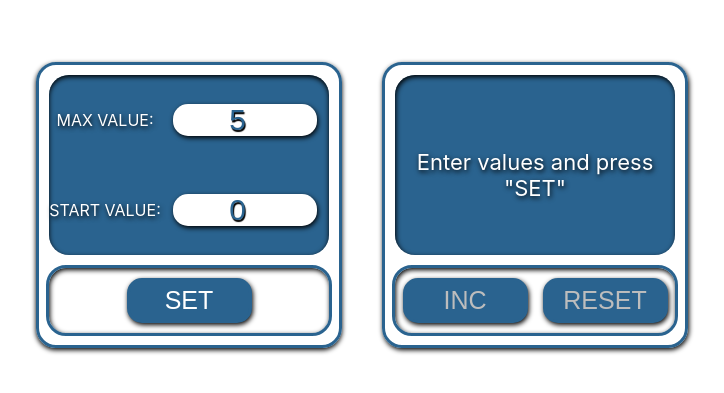
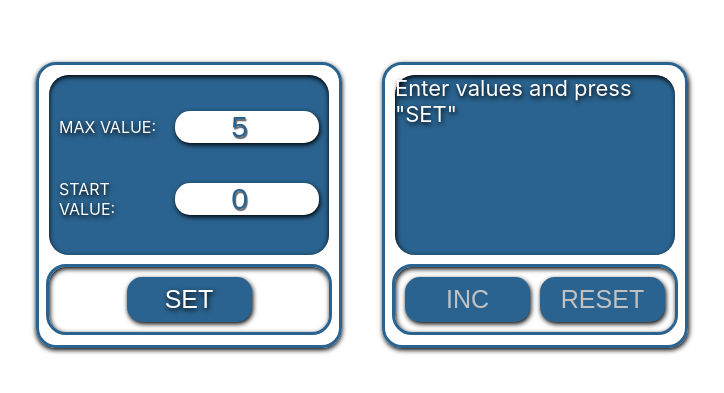
Before and after one commit to PasterZOOM/counter, a React (Create React App) app: page / in a window 1280 px wide. Shown: the part 195-588 px from the top of the page, without its empty margins (278-1002 px from the left). Built offline with nearby package versions, Linux system fonts and the light colour scheme.

Commit message:
added font reduction logic

```diff
--- a/src/App.tsx
+++ b/src/App.tsx
@@ -37,12 +37,14 @@ function App() {
     const Inc = () => count < maxValue && setCount(count + 1)
 
     const ChangeMaxValue = (value: number) => {
-        value > 9999 ? setMaxValue(9999) : setMaxValue(value)
+        value > 9999999999 ? setMaxValue(9999999999) : setMaxValue(value)
         setStatus('set')
+
     }
     const ChangeStartValue = (value: number) => {
-        value > 9999 ? setStartValue(9999) : setStartValue(value)
+        value > 9999999999 ? setStartValue(9999999999) : setStartValue(value)
         setStatus('set')
+
     }
 
     return (
--- a/src/components/button/Button.module.css
+++ b/src/components/button/Button.module.css
@@ -3,11 +3,12 @@
     width: 125px;
     height: 45px;
     color: white;
-    border: 3px solid rgba(42, 99, 143, 1);
+    border: none;
     border-radius: 15px;
     background: rgba(42, 99, 143, 1);
     transition: 0.2s;
     box-shadow: 1px 2px 5px black;
+    text-shadow: 1px 2px 5px black;
 }
 
 .button:hover {
@@ -21,12 +22,9 @@
 }
 
 .button:disabled {
-    width: 125px;
-    height: 45px;
-    color: #bdbdbd;
-    border: 3px solid rgba(42, 99, 143, 1);
+    color: #c2c2c2;
     border-radius: 15px;
     box-shadow: 1px 2px 5px black;
-    background: rgba(42, 99, 143, 1);
     transform: translateY(0px);
+    text-shadow: none;
 }
--- a/src/components/counter/Counter.module.css
+++ b/src/components/counter/Counter.module.css
@@ -1,29 +1,11 @@
-.classicText {
-    color: white;
-    font-size: 120px;
-    text-align: center;
-    text-shadow: 1px 2px 5px black;
-}
-
-.redText {
-    color: red;
-    font-size: 120px;
-    text-align: center;
-    transition: 0.5s;
-    text-shadow: 1px 2px 5px black;
-}
 .setText {
     color: white;
     font-size: 22px;
-    text-align: center;
-    padding-top: 74px;
     text-shadow: 1px 2px 5px black;
 }
 
 .errorText {
     color: red;
     font-size: 34px;
-    text-align: center;
-    padding-top: 68px;
     text-shadow: 1px 2px 5px black;
 }
--- a/src/components/counter/Counter.tsx
+++ b/src/components/counter/Counter.tsx
@@ -8,7 +8,22 @@ type MeaningPropsType = {
     status: StatusType
 }
 
-export const Counter: React.FC<MeaningPropsType> = ({count, maxValue, status}) => {
+export const Counter: React.FC<MeaningPropsType> =
+    ({count, maxValue, status}) => {
+
+        const styleHandler = () => ({
+            color: count === maxValue ? 'red' : 'white',
+            fontSize:
+                count < 10000 ? '120px'
+                    : count < 100000 ? '100px'
+                        : count < 1000000 ? '85px'
+                            : count < 10000000 ? '70px'
+                                : count < 100000000 ? '62px'
+                                    : count < 1000000000 ? '55px'
+                                        : '50px',
+            textShadow: '1px 2px 5px black'
+        })
+
         return (
             status === 'error' ?
                 <div className={style.errorText}>
@@ -18,7 +33,7 @@ export const Counter: React.FC<MeaningPropsType> = ({count, maxValue, status}) =
                     <div className={style.setText}>
                         Enter values and press "SET"
                     </div> :
-                <div className={count === maxValue ? style.redText : style.classicText}>
+                    <div style={styleHandler()}>
                         {count}
                     </div>
         )
--- a/src/components/input/InputNumber.module.css
+++ b/src/components/input/InputNumber.module.css
@@ -9,7 +9,7 @@
     transition: 0.2s;
     outline:none;
     box-shadow: 1px 2px 5px black;
-    text-shadow: 1px 2px 1px black;
+    text-shadow: 1px 2px 1px rgba(0, 0, 0, 0.6);
 }
 .input:hover {
     box-shadow: 2px 4px 7px black;
--- a/src/components/scoreboard/Scoreboard.module.css
+++ b/src/components/scoreboard/Scoreboard.module.css
@@ -1,21 +1,25 @@
 .scoreboard {
+    margin-left: 20px;
     border: 3px solid rgba(42, 99, 143, 1);
     border-radius: 20px;
     width: 300px;
     height: 280px;
-    margin: 20px;
     box-shadow: 1px 2px 5px black;
     transition: 0.2s;
+    display: flex;
+    flex-direction: column;
+    justify-content: space-evenly;
+    align-items: center;
 }
+
 .scoreboard:hover {
     box-shadow: 2px 5px 10px black;
     transform: translateY(-3px);
 }
 
 .counter {
-    margin-left: auto;
-    margin-right: auto;
-    margin-top: 10px;
+    display: flex;
+    justify-content: center;
     width: 280px;
     height: 180px;
     background: rgba(42, 99, 143, 1);
@@ -24,16 +28,12 @@
 }
 
 .buttons {
-    display: grid;
-    grid-template-columns: 50% 50%;
+    display: flex;
+    justify-content: space-evenly;
     align-items: center;
-    text-align: center;
     width: 280px;
     height: 65px;
     border: 3px solid rgba(42, 99, 143, 1);
     border-radius: 20px;
-    margin-left: auto;
-    margin-right: auto;
-    margin-top: 10px;
     box-shadow: inset 1px 2px 5px black;
 }
--- a/src/components/settings/Settings.module.css
+++ b/src/components/settings/Settings.module.css
@@ -1,12 +1,15 @@
 .setting {
+    margin-right: 20px;
     border: 3px solid rgba(42, 99, 143, 1);
     border-radius: 20px;
     width: 300px;
     height: 280px;
-    margin: 20px;
-    color: white;
     box-shadow: 0 2px 5px black;
     transition: 0.2s;
+    display: flex;
+    flex-direction: column;
+    justify-content: space-evenly;
+    align-items: center;
 }
 .setting:hover {
     box-shadow: 2px 5px 10px black;
@@ -14,11 +17,9 @@
 }
 
 .values {
-    display: grid;
-    grid-template-rows: 50% 50%;
-    margin-left: auto;
-    margin-right: auto;
-    margin-top: 10px;
+    display: flex;
+    flex-direction: column;
+    justify-content: space-evenly;
     width: 280px;
     height: 180px;
     background: rgba(42, 99, 143, 1);
@@ -27,24 +28,26 @@
 }
 
 .button {
-    display: grid;
-    grid-template-columns: 100%;
+    display: flex;
+    justify-content: center;
     align-items: center;
-    text-align: center;
     width: 280px;
     height: 65px;
     border: 3px solid rgba(42, 99, 143, 1);
     border-radius: 20px;
-    margin-left: auto;
-    margin-right: auto;
-    margin-top: 10px;
     box-shadow: inset 1px 2px 5px black;
 }
 
 .settingString{
-    display: grid;
-    grid-template-columns: 40% 60%;
+    display: flex;
+    justify-content: space-between;
     align-items: center;
-    text-align: center;
     text-shadow: 1px 2px 5px black;
 }
+.text{
+    margin: 0 0 0 10px;
+    color: white;
+}
+.input{
+  margin: 0 10px;
+}
--- a/src/components/settings/Settings.tsx
+++ b/src/components/settings/Settings.tsx
@@ -30,8 +30,10 @@ export const Settings: React.FC<ScoreboardPropsType> =
             <div className={style.setting}>
                 <div className={style.values}>
                     <div className={style.settingString}>
+                        <div className={style.text}>
                             MAX VALUE:
-                        <div>
+                        </div>
+                        <div className={style.input}>
                             <InputNumber value={maxValue}
                                          callBack={ChangeMaxValue}
                                          error={maxValue <= startValue || maxValue <= 0}
@@ -39,8 +41,10 @@ export const Settings: React.FC<ScoreboardPropsType> =
                         </div>
                     </div>
                     <div className={style.settingString}>
+                        <div className={style.text}>
                             START VALUE:
-                        <div>
+                        </div>
+                        <div className={style.input}>
                             <InputNumber value={startValue}
                                          callBack={ChangeStartValue}
                                          error={status === 'error'}
```
Lines whose indentation alone changed are shown as unchanged.
